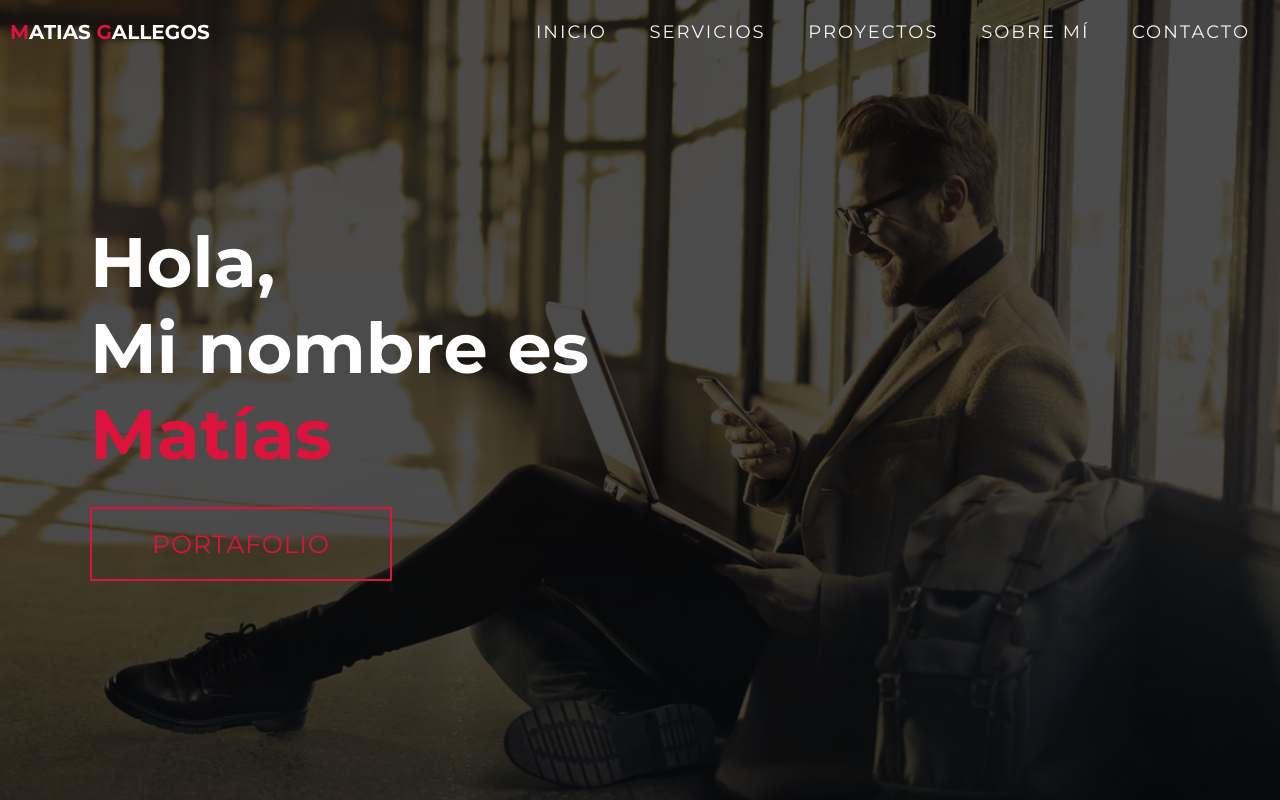
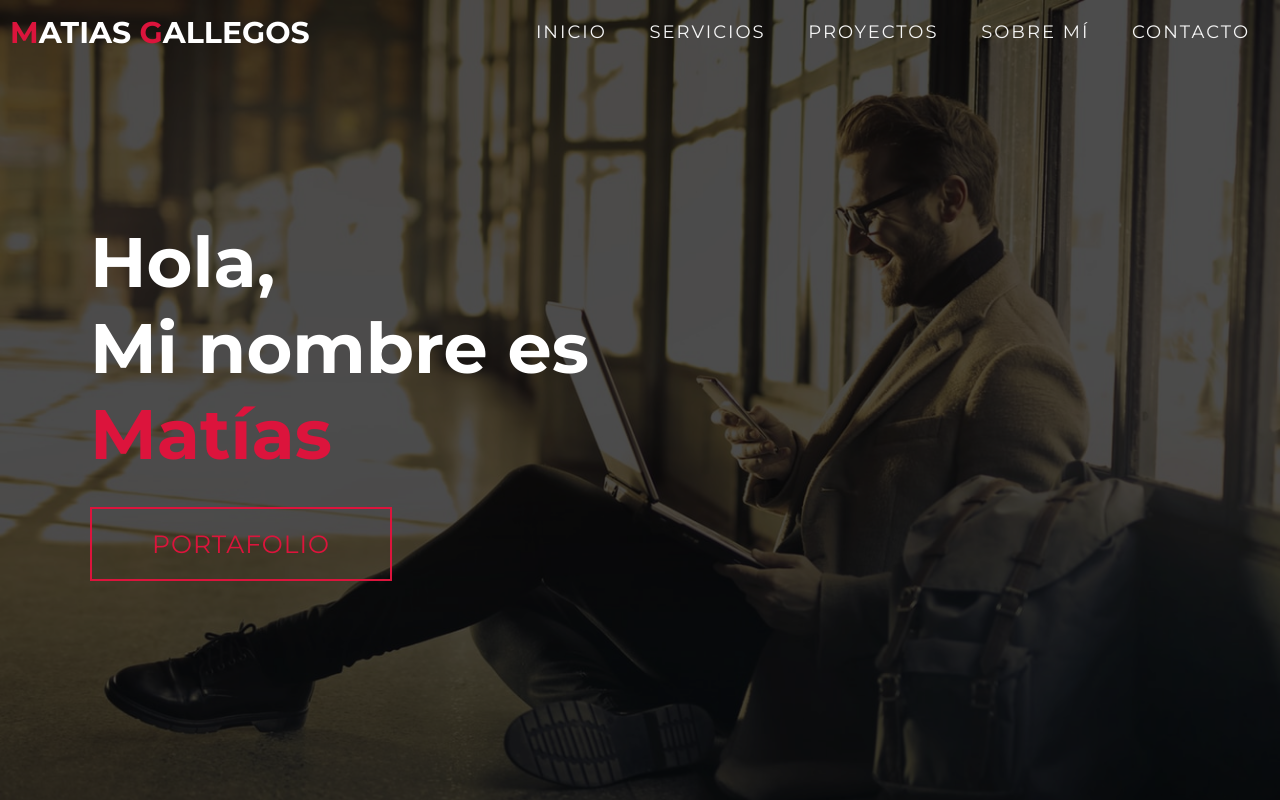
Before and after one commit to GallegosMatias/freelance-portfolio, a plain HTML site: page index.html in a window 1280 px wide. Shown: the top 800 px of the page. Drawn offline with Linux system fonts and the light colour scheme.

Commit message:
Some Details

```diff
--- a/styles.css
+++ b/styles.css
@@ -694,6 +694,10 @@ p {
     font-size: 5.5rem;
     }
 
+  .brand h1 {
+    font-size: 2.8rem;
+  }
+
   /* Hero */
   #hero h1 {
     font-size: 7rem;
@@ -809,6 +813,10 @@ p {
 
 /* Media Query For Desktop */
 @media only screen and (min-width:1200px) {
+  .brand h1 {
+    font-size: 3rem;
+  }
+
   .hamburger {
     display: none;
   }
```
